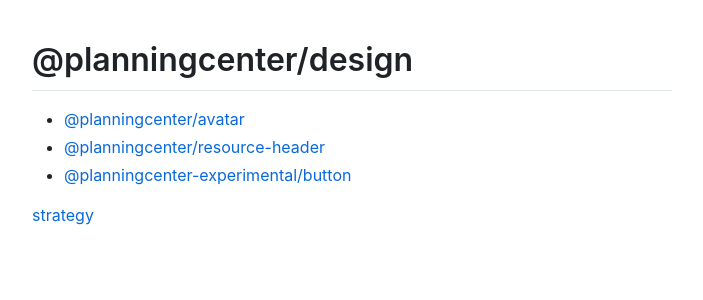
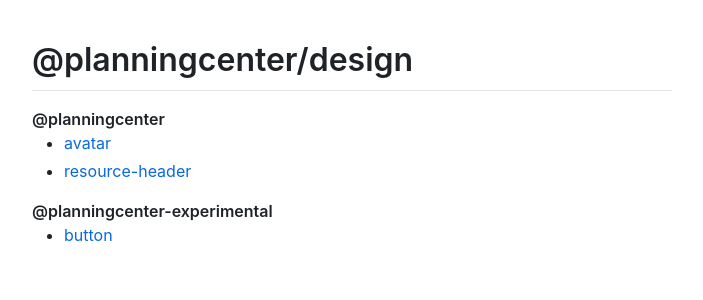
Before and after one commit to planningcenter/design, a Next.js app: page / in a window 1280 px wide. Shown: the top 300 px of the page, without its empty margins (40-743 px from the left). Built offline with nearby package versions, Linux system fonts and the light colour scheme.

Commit message:
add a crappy nav

```diff
--- a/pages/index.js
+++ b/pages/index.js
@@ -1,5 +1,5 @@
 import React from "react";
-import Link from "next/link";
+import Navigation from "../pages_support/navigation";
 import "github-markdown-css";
 
 function Home() {
@@ -9,32 +9,7 @@
       style={{ maxWidth: "40em", padding: "2em 4em" }}
     >
       <h1>@planningcenter/design</h1>
-      <ul>
-        <li>
-          <Link>
-            <a href="/planningcenter/avatar">
-              @planningcenter/avatar
-            </a>
-          </Link>
-        </li>
-        <li>
-          <Link>
-            <a href="/planningcenter/resource-header">
-              @planningcenter/resource-header
-            </a>
-          </Link>
-        </li>
-        <li>
-          <Link>
-            <a href="/planningcenter-experimental/button">
-              @planningcenter-experimental/button
-            </a>
-          </Link>
-        </li>
-      </ul>
-      <Link>
-        <a href="/strategy">strategy</a>
-      </Link>
+      <Navigation />
     </div>
   );
 }
--- a/pages/planningcenter/avatar/index.js
+++ b/pages/planningcenter/avatar/index.js
@@ -4,6 +4,8 @@
 import htmlParser from "prettier/parser-html";
 import Link from "next/link";
 import "github-markdown-css";
+
+import Layout from "../../../pages_support/layout";
 
 import {
   ComposedAvatar as Avatar,
@@ -160,6 +162,7 @@
 
 export default function() {
   return (
+    <Layout>
       <div
         className="markdown-body"
         style={{ maxWidth: "40em", padding: "2em 4em" }}
@@ -321,5 +324,6 @@
 
         <Readme />
       </div>
+    </Layout>
   );
 }
--- /dev/null
+++ b/pages_support/navigation.js
@@ -0,0 +1,42 @@
+import React from "react";
+import Link from "next/link";
+import "github-markdown-css";
+
+let planningcenter = ["avatar", "resource-header"];
+let planningcenter_experimental = ["button"];
+
+function OrganizationProjectList({
+  as: As = "ul",
+  items = [],
+  renderItem = p => (
+    <li>
+      <Link>
+        <a href={`/planningcenter/${p}`}>{p}</a>
+      </Link>
+    </li>
+  ),
+  ...props
+}) {
+  return <As {...props}>{items.map(renderItem)}</As>;
+}
+
+export default function() {
+  return (
+    <React.Fragment>
+      <strong>@planningcenter</strong>
+      <OrganizationProjectList items={planningcenter} />
+
+      <strong>@planningcenter-experimental</strong>
+      <OrganizationProjectList
+        items={planningcenter_experimental}
+        renderItem={p => (
+          <li>
+            <Link>
+              <a href={`/planningcenter-experimental/${p}`}>{p}</a>
+            </Link>
+          </li>
+        )}
+      />
+    </React.Fragment>
+  );
+}
```
Also changed, not shown: pages/planningcenter-experimental/button.js (+10 -27 lines), pages/planningcenter/resource-header.js (+10 -23 lines), pages_support/layout.js (added, +15 -0 lines), 1 other file (tests, documents, lock files or other folders). Lines whose indentation alone changed are shown as unchanged.
